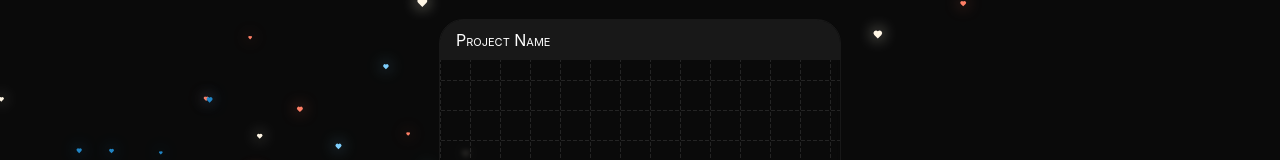
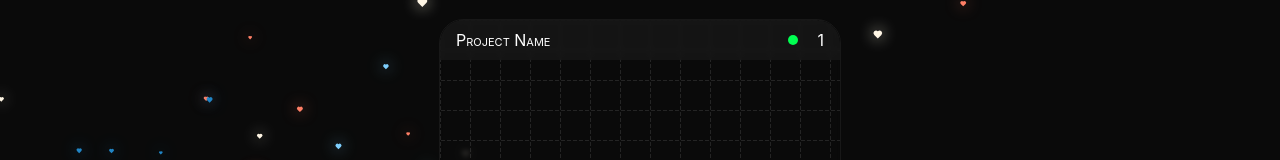
Before and after one commit to featherflare/realtime-sketch, a React (Vite) app: page / in a window 1280 px wide. Shown: the top 160 px of the page. Built offline with nearby package versions, Linux system fonts and the light colour scheme.

Commit message:
Add : Header Cardboard

```diff
--- a/src/App.jsx
+++ b/src/App.jsx
@@ -182,9 +182,12 @@ function App() {
         </svg>
         <div className='cardboard-header'>
           <div className='cardboard-event-name'>Project Name</div>
-          <div>
-            <div></div>
-            <div></div>
+          <div className='cardboard-user-online'>
+            <div className='cardboard-point'>
+              <span className='cardboard-point-outer'></span>
+              <span className='cardboard-point-inner'></span>
+            </div>
+            <div>1</div>
           </div>
         </div>
       </div>
--- a/src/assets/styles/App.scss
+++ b/src/assets/styles/App.scss
@@ -11,20 +11,63 @@ $color-gray-400: #6c6c6ce6;
   border: 1px solid #181818;
   backdrop-filter: blur(2px);
   overflow: hidden;
+
   .cardboard-header {
     width: 46dvh;
     height: 3dvh;
-    background-color: #181818;
+    background-color: #181818cf;
+    backdrop-filter: blur(2px);
     color: #fff;
     padding: 1dvh 2dvh;
     display: flex;
     justify-content: space-between;
     align-items: center;
+
     .cardboard-event-name {
       font-variant: small-caps;
       font-size: 2dvh;
     }
+
+    .cardboard-user-online {
+      align-items: center;
+      display: flex;
+      gap: 24px;
+
+      .cardboard-point {
+        position: relative;
+        .cardboard-point-inner {
+          position: absolute;
+          top: 50%;
+          left: 50%;
+          transform: translate(-50%, -50%);
+          width: 10px;
+          height: 10px;
+          border-radius: 50%;
+          background-color: #00ff51;
+          display: flex;
+          justify-content: center;
+          align-items: center;
+        }
+        .cardboard-point-outer {
+          position: absolute;
+          top: 50%;
+          left: 50%;
+          transform: translate(-50%, -50%);
+          width: 24px;
+          height: 24px;
+          border-radius: 50%;
+          background-color: #9fffbd;
+          display: flex;
+          justify-content: center;
+          align-items: center;
+          transform-origin: center;
+          animation: flash 1s normal both infinite;
+          margin: 0px auto 0px auto;
+        }
+      }
+    }
   }
+
   svg {
     position: absolute;
     top: 0;
@@ -43,3 +86,15 @@ $color-gray-400: #6c6c6ce6;
     }
   }
 }
+
+@keyframes flash {
+  0% {
+    opacity: 0.5;
+    transform: translate(-50%, -50%) scale(0.5);
+  }
+
+  100% {
+    opacity: 0;
+    transform: translate(-50%, -50%) scale(1);
+  }
+}
```
